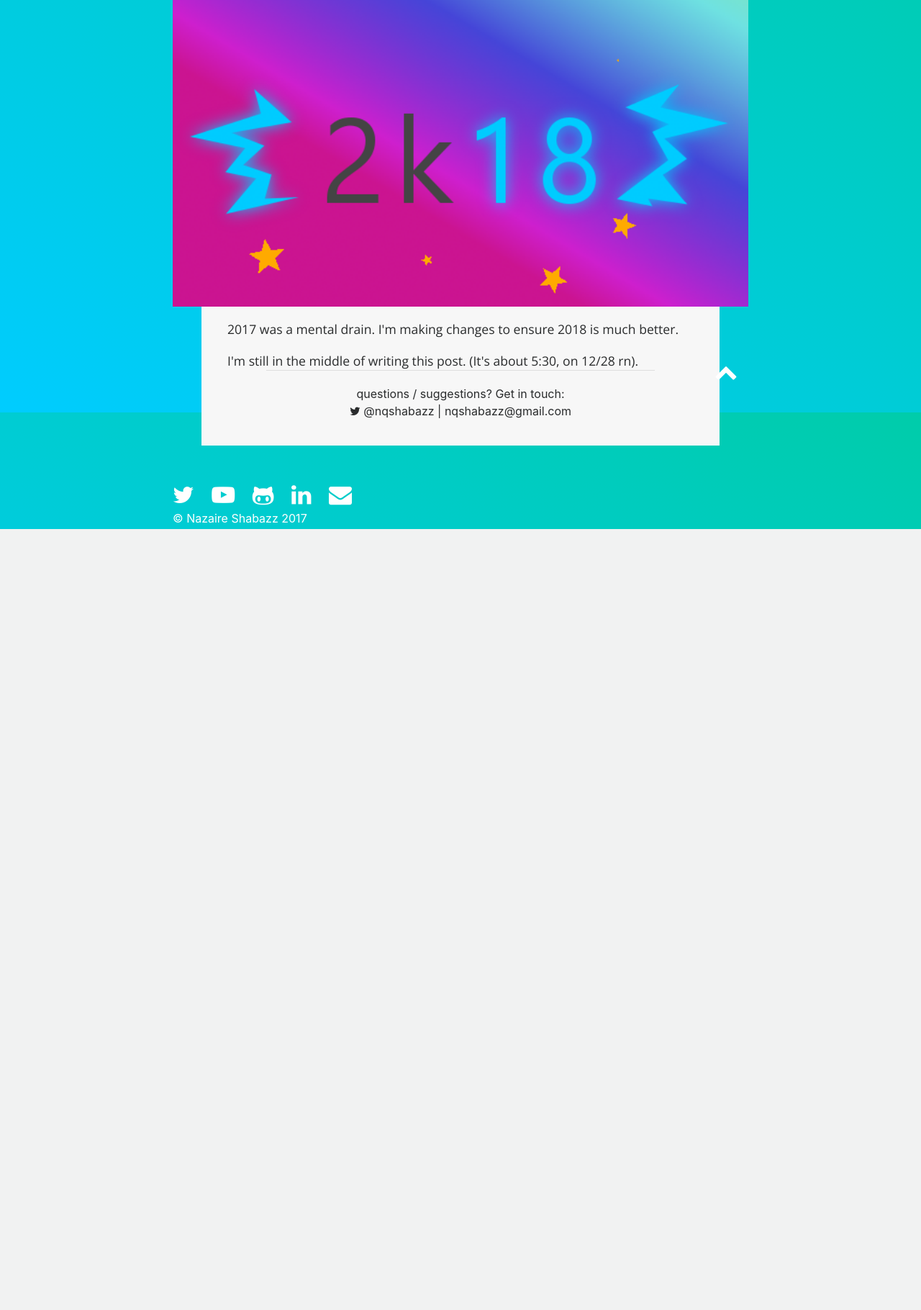
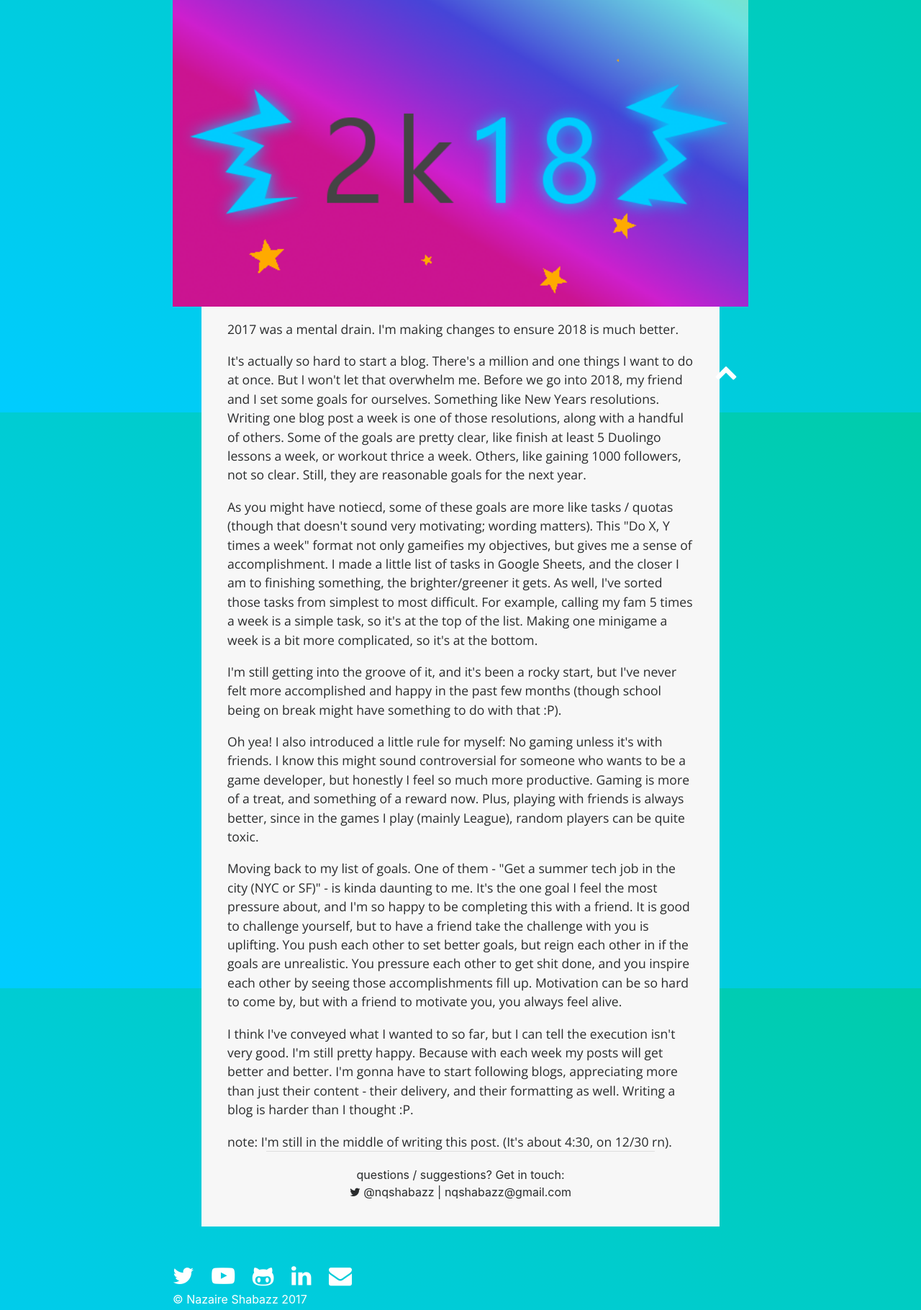
Before and after one commit to NQShabazz/website-php, a PHP site: page /why-2018-will-be-lit/index.php in a window 1280 px wide. Shown: the part 227-2047 px from the top of the page at 72% size. Before the commit the page ends 962 px from the top, so only its background shows below. Run offline with PHP 8.4, Linux system fonts and the light colour scheme; data that the repository does not hold is empty; some libraries are stand-ins or nearby versions.

Commit message:
still trying to write a blog T_T

```diff
--- a/why-2018-will-be-lit/index.php
+++ b/why-2018-will-be-lit/index.php
@@ -62,7 +62,20 @@ if($result0->num_rows>0){
       <img src="<?php echo $image_rpath ?>"/>
       <div id="content-container" class="bg-faded">
         <p><?php echo $excerpt ?></p>
-        <p>I'm still in the middle of writing this post. (It's about 5:30, on 12/28 rn).</p>
+
+        <p>It's actually so hard to start a blog. There's a million and one things I want to do at once. But I won't let that overwhelm me. Before we go into 2018, my friend and I set some goals for ourselves. Something like New Years resolutions. Writing one blog post a week is one of those resolutions, along with a handful of others. Some of the goals are pretty clear, like finish at least 5 Duolingo lessons a week, or workout thrice a week. Others, like gaining 1000 followers, not so clear. Still, they are reasonable goals for the next year.</p>
+
+        <p>As you might have notiecd, some of these goals are more like tasks / quotas (though that doesn't sound very motivating; wording matters). This "Do X, Y times a week" format not only gameifies my objectives, but gives me a sense of accomplishment. I made a little list of tasks in Google Sheets, and the closer I am to finishing something, the brighter/greener it gets. As well, I've sorted those tasks from simplest to most difficult. For example, calling my fam 5 times a week is a simple task, so it's at the top of the list. Making one minigame a week is a bit more complicated, so it's at the bottom.</p>
+
+        <p>I'm still getting into the groove of it, and it's been a rocky start, but I've never felt more accomplished and happy in the past few months (though school being on break might have something to do with that :P).</p>
+
+        <p>Oh yea! I also introduced a little rule for myself: No gaming unless it's with friends. I know this might sound controversial for someone who wants to be a game developer, but honestly I feel so much more productive. Gaming is more of a treat, and something of a reward now. Plus, playing with friends is always better, since in the games I play (mainly League), random players can be quite toxic.</p>
+
+        <p>Moving back to my list of goals. One of them - "Get a summer tech job in the city (NYC or SF)" - is kinda daunting to me. It's the one goal I feel the most pressure about, and I'm so happy to be completing this with a friend. It is good to challenge yourself, but to have a friend take the challenge with you is uplifting. You push each other to set better goals, but reign each other in if the goals are unrealistic. You pressure each other to get shit done, and you inspire each other by seeing those accomplishments fill up. Motivation can be so hard to come by, but with a friend to motivate you, you always feel alive.</p>
+
+        <p>I think I've conveyed what I wanted to so far, but I can tell the execution isn't very good. I'm still pretty happy. Because with each week my posts will get better and better. I'm gonna have to start following blogs, appreciating more than just their content - their delivery, and their formatting as well. Writing a blog is harder than I thought :P.</p>
+
+        <p>note: I'm still in the middle of writing this post. (It's about 4:30, on 12/30 rn).</p>
         <hr/>
       </div>
       <?php include '../includes/post-ending.php' ?>
```
